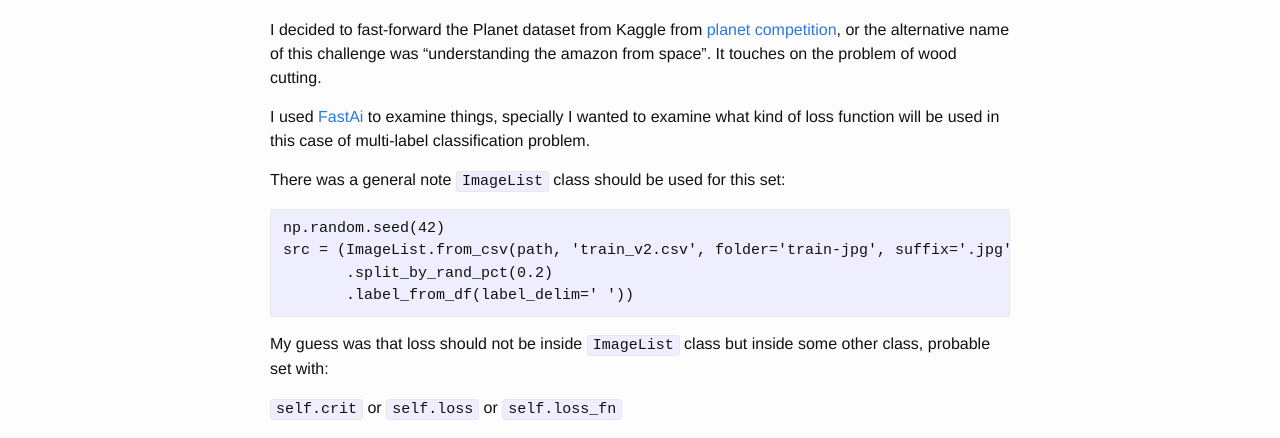
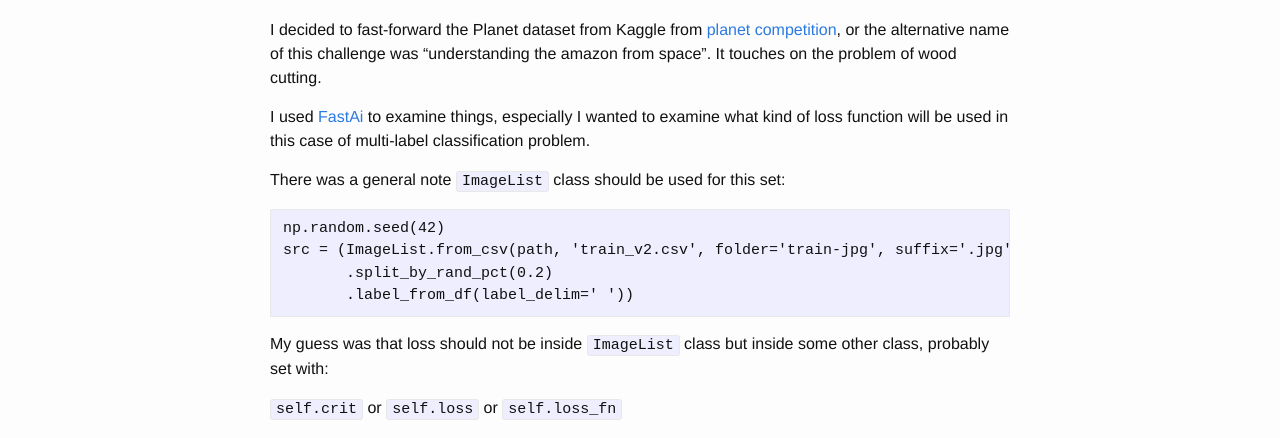
Before and after one commit to dejanbatanjac/dejanbatanjac.github.io, a Jekyll site: the page built from _posts/2019-06-27-Planet dataset from Kaggle.md, in a window 1280 px wide. Shown: the part 224-662 px from the top of the page. Built offline with Jekyll 4.4.1, drawn with Linux system fonts in a browser that asks for light colours.

Commit message:
fix: spelling/typos in 2019-06-27-Planet dataset from Kaggle.md + update izveštaj.pdf
Report now 58 articles.

````diff
--- a/_posts/2019-06-27-Planet dataset from Kaggle.md
+++ b/_posts/2019-06-27-Planet dataset from Kaggle.md
@@ -5,7 +5,7 @@ title: Planet dataset from Kaggle, detect the criterion FastAi uses
 ---
 I decided to fast-forward the Planet dataset from Kaggle from [planet competition](https://www.kaggle.com/c/planet-understanding-the-amazon-from-space), or the alternative name of this challenge was "understanding the amazon from space". It touches on the problem of wood cutting.
 
-I used [FastAi](https://github.com/fastai/course-v3/blob/master/nbs/dl1/lesson3-planet.ipynb) to examine things, specially I wanted to examine what kind of loss function will be used in this case of multi-label classification problem.
+I used [FastAi](https://github.com/fastai/course-v3/blob/master/nbs/dl1/lesson3-planet.ipynb) to examine things, especially I wanted to examine what kind of loss function will be used in this case of multi-label classification problem.
 
 There was a general note `ImageList` class should be used for this set:
 
@@ -17,7 +17,7 @@ src = (ImageList.from_csv(path, 'train_v2.csv', folder='train-jpg', suffix='.jpg
 ```
 
 
-My guess was that loss should not be inside `ImageList` class but inside some other class, probable set with:
+My guess was that loss should not be inside `ImageList` class but inside some other class, probably set with:
 
 `self.crit` or `self.loss` or `self.loss_fn`
 
````
Also changed, not shown: 1 other file.
